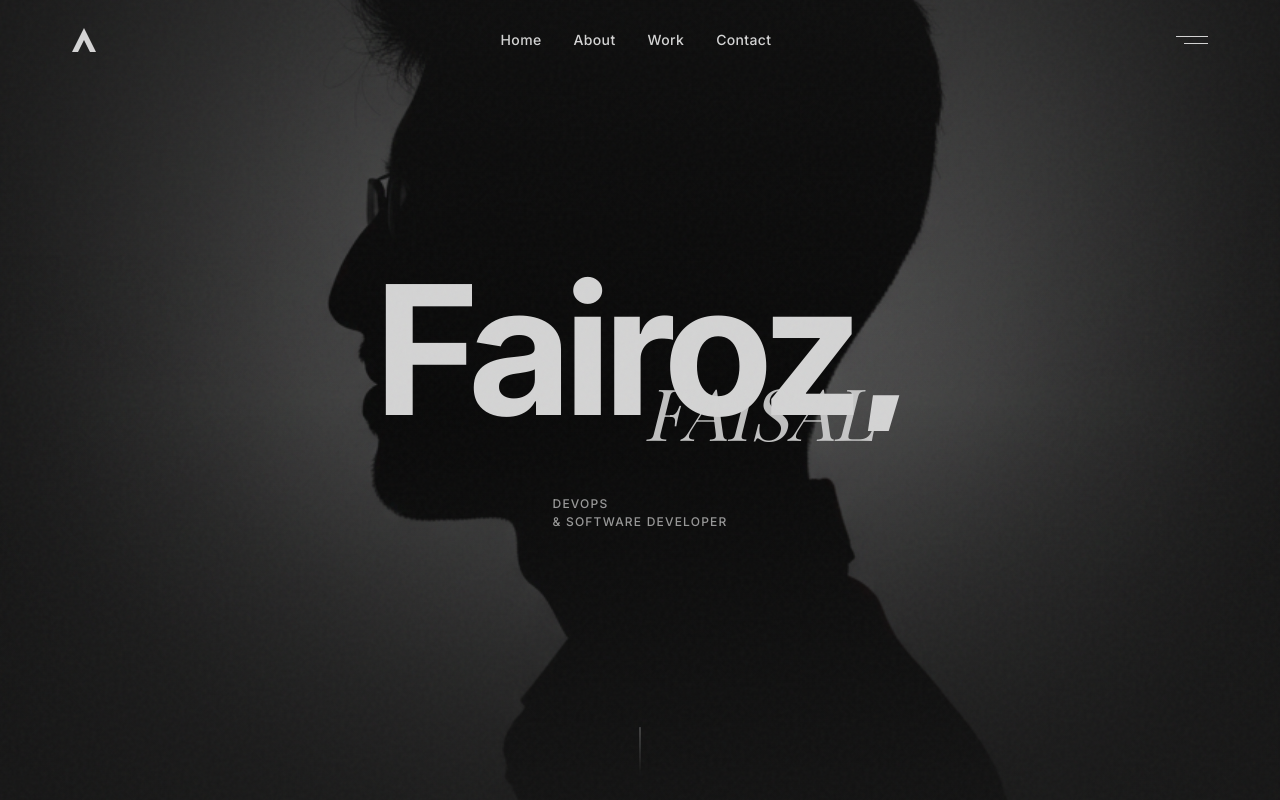
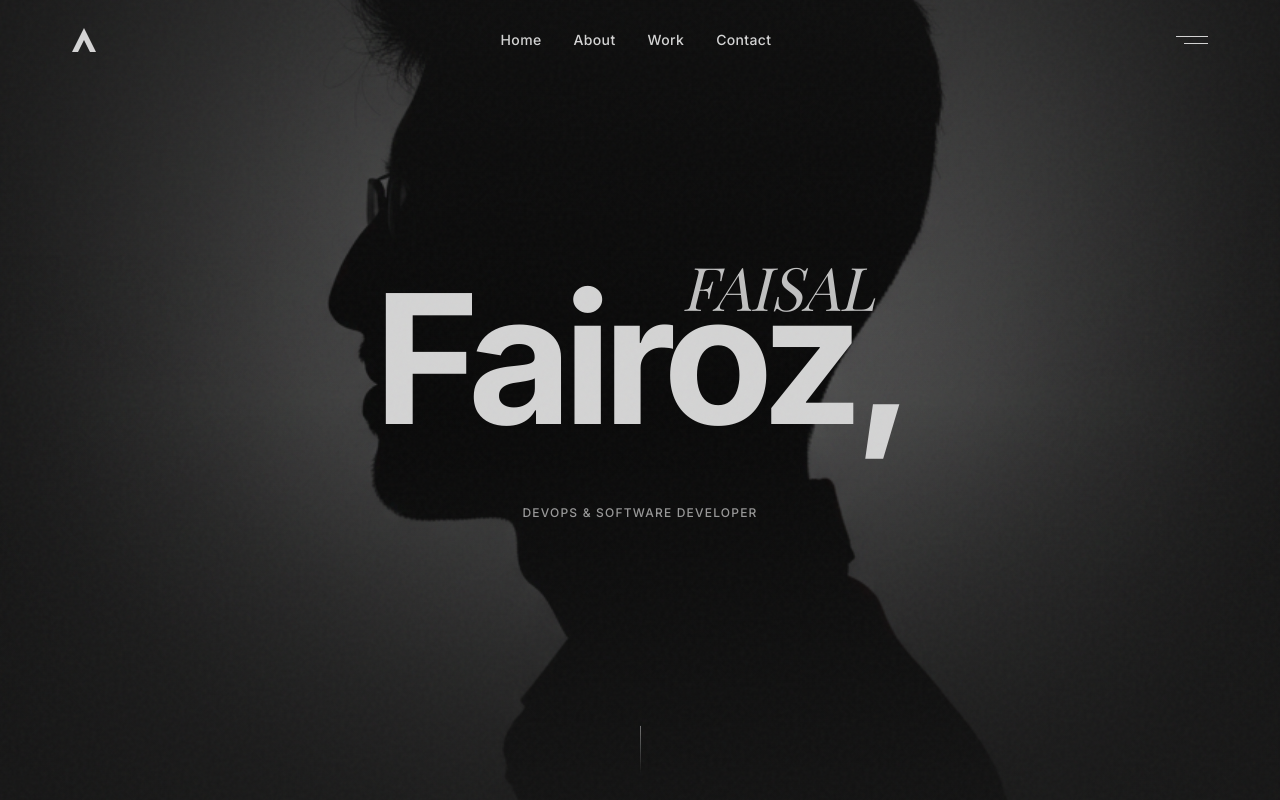
Before and after one commit to Fairoz007/fairoz.in-2026, a React (Vite) app: page / in a window 1280 px wide. Shown: the top 800 px of the page. Built offline with nearby package versions, Linux system fonts and the light colour scheme; a web font is replaced by a local one.

Commit message:
new hero section update

```diff
--- a/src/App.tsx
+++ b/src/App.tsx
@@ -12,6 +12,7 @@ function App() {
   const [isMenuOpen, setIsMenuOpen] = useState(false);
   const [isContactOpen, setIsContactOpen] = useState(false);
   const [isLoading, setIsLoading] = useState(true);
+  const [showHeroAnimation, setShowHeroAnimation] = useState(false);
   const location = useLocation();
 
   useEffect(() => {
@@ -26,19 +27,23 @@ function App() {
   return (
     <>
       {/* Loading Screen */}
-      <AnimatePresence mode="wait">
+      <AnimatePresence mode="wait" onExitComplete={() => setShowHeroAnimation(true)}>
         {isLoading && (
           <motion.div
             initial={{ opacity: 1 }}
-            exit={{ opacity: 0 }}
-            transition={{ duration: 0.5, ease: [0.4, 0, 0.2, 1] }}
+            exit={{
+              y: "-100%",
+              transition: {
+                duration: 0.8,
+                ease: [0.76, 0, 0.24, 1] // Premium ease
+              }
+            }}
             className="fixed inset-0 z-[300] bg-dark flex items-center justify-center"
           >
             <motion.div
               initial={{ opacity: 0, scale: 0.8 }}
               animate={{ opacity: 1, scale: 1 }}
-              exit={{ opacity: 0, scale: 0.9 }}
-              transition={{ duration: 0.3 }}
+              exit={{ opacity: 0, transition: { duration: 0.2 } }}
               className="text-center"
             >
               <svg
@@ -83,7 +88,7 @@ function App() {
       {/* Main Content with Page Transitions */}
       <AnimatePresence mode="wait">
         <Routes location={location} key={location.pathname}>
-          <Route path="/" element={<Home onOpenContact={() => setIsContactOpen(true)} />} />
+          <Route path="/" element={<Home startHeroAnimation={showHeroAnimation} onOpenContact={() => setIsContactOpen(true)} />} />
           <Route path="/experience/:slug" element={<ExperienceDetail />} />
           <Route path="/privacy-policy" element={<PrivacyPolicy />} />
         </Routes>
--- a/src/pages/Home.tsx
+++ b/src/pages/Home.tsx
@@ -7,12 +7,13 @@ import ContactCTA from '../sections/ContactCTA';
 
 interface HomeProps {
     onOpenContact: () => void;
+    startHeroAnimation?: boolean;
 }
 
-const Home = ({ onOpenContact }: HomeProps) => {
+const Home = ({ onOpenContact, startHeroAnimation }: HomeProps) => {
     return (
         <main className="relative">
-            <Hero />
+            <Hero startAnimation={startHeroAnimation} />
             <Tagline />
             <About />
             <Experience />
--- a/src/sections/Experience.tsx
+++ b/src/sections/Experience.tsx
@@ -1,5 +1,5 @@
 import { useRef, useEffect, useState } from 'react';
-import { motion, useInView } from 'framer-motion';
+import { motion, useInView, useScroll, useTransform } from 'framer-motion';
 
 interface CounterProps {
   end: number;
@@ -63,6 +63,14 @@ const Experience = () => {
   const sectionRef = useRef<HTMLElement>(null);
   const isInView = useInView(sectionRef, { once: true, margin: '-20%' });
 
+  const { scrollYProgress } = useScroll({
+    target: sectionRef,
+    offset: ["start end", "end start"]
+  });
+
+  const y1 = useTransform(scrollYProgress, [0, 1], [0, -50]);
+  const y2 = useTransform(scrollYProgress, [0, 1], [50, -20]);
+
   return (
     <section
       ref={sectionRef}
@@ -73,6 +81,7 @@ const Experience = () => {
         {stats.map((stat, index) => (
           <motion.div
             key={index}
+            style={{ y: index % 2 === 0 ? y1 : y2 }}
             initial={{ opacity: 0, scale: 0.95 }}
             animate={isInView ? { opacity: 1, scale: 1 } : {}}
             transition={{
--- a/src/sections/Hero.tsx
+++ b/src/sections/Hero.tsx
@@ -1,16 +1,71 @@
 import { useRef } from 'react';
-import { motion, useScroll, useTransform } from 'framer-motion';
+import { motion, useScroll, useTransform, useSpring } from 'framer-motion';
 
-const Hero = () => {
+interface HeroProps {
+  startAnimation?: boolean;
+}
+
+const Hero = ({ startAnimation = true }: HeroProps) => {
   const sectionRef = useRef<HTMLElement>(null);
   const { scrollYProgress } = useScroll({
     target: sectionRef,
     offset: ['start start', 'end start'],
   });
 
-  const imageY = useTransform(scrollYProgress, [0, 1], ['0%', '30%']);
-  const textY = useTransform(scrollYProgress, [0, 1], ['0%', '50%']);
-  const opacity = useTransform(scrollYProgress, [0, 0.5], [1, 0]);
+  // Smooth spring physics for parallax
+  const springConfig = { stiffness: 100, damping: 30, restDelta: 0.001 };
+
+  // Parallax effects - Optimized for subtle depth (2-4px range)
+  const imageYRaw = useTransform(scrollYProgress, [0, 1], [0, 4]); // Reduced range to 4px
+  const imageY = useSpring(imageYRaw, springConfig);
+
+  const textYRaw = useTransform(scrollYProgress, [0, 1], [0, 8]); // Slightly more movement for text (8px)
+  const textY = useSpring(textYRaw, springConfig);
+
+  const contentOpacity = useTransform(scrollYProgress, [0, 0.4], [1, 0]);
+
+  // Premium easing curve (smooth ease-out/natural spring feel)
+  const premiumEase = [0.25, 1, 0.5, 1] as const; // Cubic bezier for "soft arrival"
+
+  const headingVariants = {
+    hidden: { opacity: 0, y: 16 },
+    visible: {
+      opacity: 1,
+      y: 0,
+      transition: {
+        duration: 0.85, // 700-900ms range
+        ease: premiumEase,
+      },
+    },
+  };
+
+  const subtitleVariants = {
+    hidden: { opacity: 0, y: 10 }, // 6-10px
+    visible: {
+      opacity: 1,
+      y: 0,
+      transition: {
+        duration: 0.8,
+        ease: premiumEase,
+        delay: 0.15, // 120-180ms delay after heading starts (relative to parent stagger if used, but here absolute)
+        // Note: effectively we want it to start 150ms after heading.
+      },
+    },
+  };
+
+  // Buttons/Actions animate last
+  const actionVariants = {
+    hidden: { opacity: 0, y: 12 },
+    visible: {
+      opacity: 1,
+      y: 0,
+      transition: {
+        duration: 0.8,
+        ease: premiumEase,
+        delay: 0.4, // delayed further
+      },
+    },
+  };
 
   return (
     <section
@@ -18,16 +73,17 @@ const Hero = () => {
       id="hero"
       className="relative h-screen w-full bg-dark overflow-hidden"
     >
-      {/* Background Portrait */}
+      {/* Background - Instant load, no entrance animation */}
       <motion.div
         style={{ y: imageY }}
-        className="absolute inset-0 flex items-center justify-center"
+        className="absolute inset-0 flex items-center justify-center pointer-events-none"
       >
         <div className="relative w-full h-full">
           <img
             src="/images/hero-portrait.png"
             alt="Fairoz Faisal"
             className="absolute inset-0 w-full h-full object-cover object-center opacity-60"
+            loading="eager"
           />
           <div className="absolute inset-0 bg-gradient-to-b from-dark/30 via-transparent to-dark/60" />
         </div>
@@ -35,19 +91,15 @@ const Hero = () => {
 
       {/* Content */}
       <motion.div
-        style={{ y: textY, opacity }}
+        style={{ y: textY, opacity: contentOpacity }}
         className="relative z-10 h-full flex flex-col items-center justify-center px-4"
+        initial="hidden"
+        animate={startAnimation ? "visible" : "hidden"}
       >
         {/* Main Headline */}
         <div className="relative text-center">
           <motion.h1
-            initial={{ clipPath: 'inset(100% 0 0 0)', opacity: 0 }}
-            animate={{ clipPath: 'inset(0% 0 0 0)', opacity: 1 }}
-            transition={{
-              duration: 1.2,
-              ease: [0.77, 0, 0.175, 1],
-              delay: 0.3,
-            }}
+            variants={headingVariants}
             className="text-hero text-light font-bold tracking-tighter"
           >
             Fairoz,
@@ -55,14 +107,8 @@ const Hero = () => {
 
           {/* Script Name */}
           <motion.span
-            initial={{ opacity: 0, x: 20 }}
-            animate={{ opacity: 1, x: 0 }}
-            transition={{
-              duration: 0.8,
-              ease: [0.4, 0, 0.2, 1],
-              delay: 0.8,
-            }}
-            className="absolute -bottom-4 right-0 md:right-8 text-script text-4xl md:text-6xl lg:text-7xl text-light/90"
+            variants={headingVariants}
+            className="absolute -bottom-4 right-0 md:right-8 text-script text-3xl md:text-5xl lg:text-6xl text-light/90 pb-[140px]"
           >
             FAISAL
           </motion.span>
@@ -70,32 +116,24 @@ const Hero = () => {
 
         {/* Subtitle */}
         <motion.p
-          initial={{ opacity: 0, y: 20 }}
-          animate={{ opacity: 1, y: 0 }}
-          transition={{
-            duration: 0.6,
-            ease: [0.4, 0, 0.2, 1],
-            delay: 1.2,
-          }}
-          className="mt-16 text-label text-light/70 tracking-widest"
+          variants={subtitleVariants}
+          className="mt-16 text-label text-light/70 tracking-widest text-center"
         >
-          DevOps
-          <br />
-          & Software Developer
+          DevOps & Software Developer
         </motion.p>
       </motion.div>
 
       {/* Scroll Indicator */}
       <motion.div
-        initial={{ opacity: 0 }}
-        animate={{ opacity: 1 }}
-        transition={{ delay: 1.5, duration: 0.6 }}
+        initial="hidden"
+        animate={startAnimation ? "visible" : "hidden"}
+        variants={actionVariants}
         className="absolute bottom-8 left-1/2 -translate-x-1/2 z-10"
       >
         <motion.div
-          animate={{ y: [0, 8, 0] }}
+          animate={{ y: [0, 6, 0] }}
           transition={{
-            duration: 1.5,
+            duration: 2,
             repeat: Infinity,
             ease: 'easeInOut',
           }}
```
Also changed, not shown: src/sections/Projects.tsx (+45 -10 lines).
